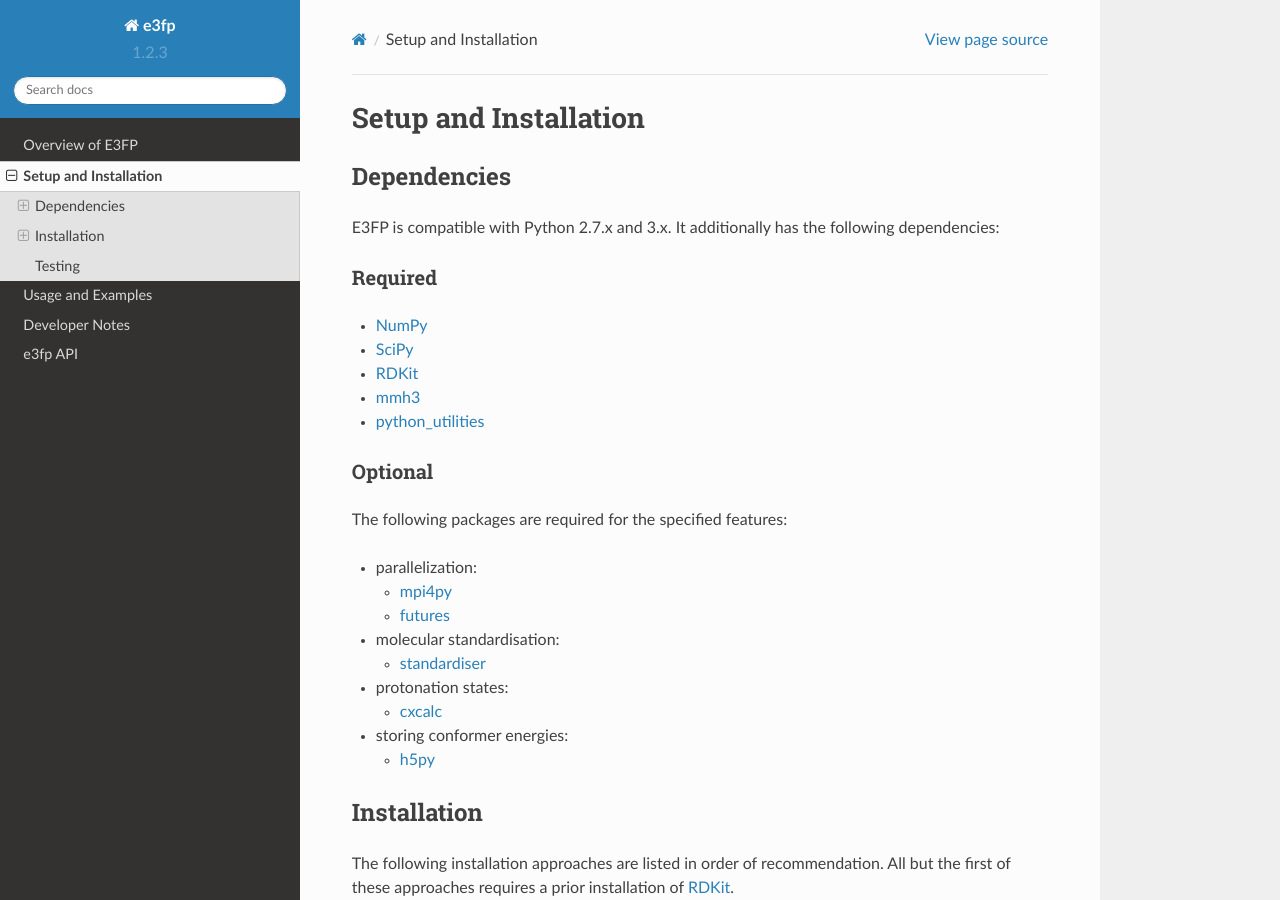
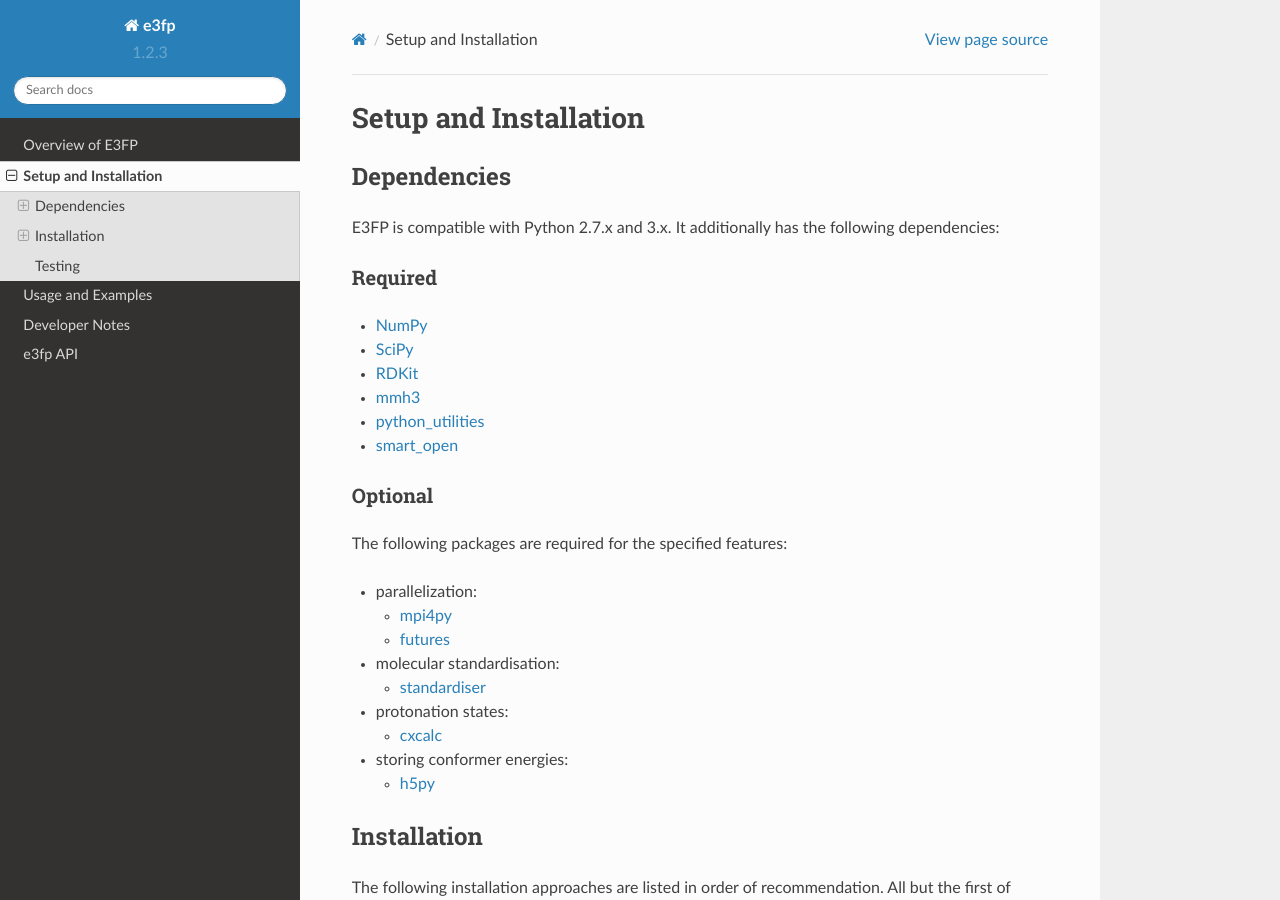
Before and after one commit to keiserlab/e3fp, a Sphinx documentation site: the page built from doc/source/install.rst, in a window 1280 px wide and 900 px high. Built offline with Sphinx 7.4.7 and the Read the Docs theme 2.0.0, drawn with Linux system fonts in a browser that asks for light colours.

Commit message:
List smart_open as a dependency

```diff
--- a/doc/source/install.rst
+++ b/doc/source/install.rst
@@ -15,6 +15,7 @@ Required
 - RDKit_
 - mmh3_
 - python_utilities_
+- smart_open_
 
 Optional
 ~~~~~~~~
--- a/doc/source/substitutions.rst
+++ b/doc/source/substitutions.rst
@@ -8,6 +8,7 @@
 .. _python_utilities: https://github.com/sdaxen/python_utilities
 .. _mpi4py: http://mpi4py.scipy.org
 .. _futures: https://pypi.python.org/pypi/futures
+.. _smart_open: https://github.com/RaRe-Technologies/smart_open
 .. _standardiser: https://wwwdev.ebi.ac.uk/chembl/extra/francis/standardiser
 .. _cxcalc: https://docs.chemaxon.com/display/CALCPLUGS/cxcalc+command+line+tool
 .. _h5py: http://www.h5py.org/
```
